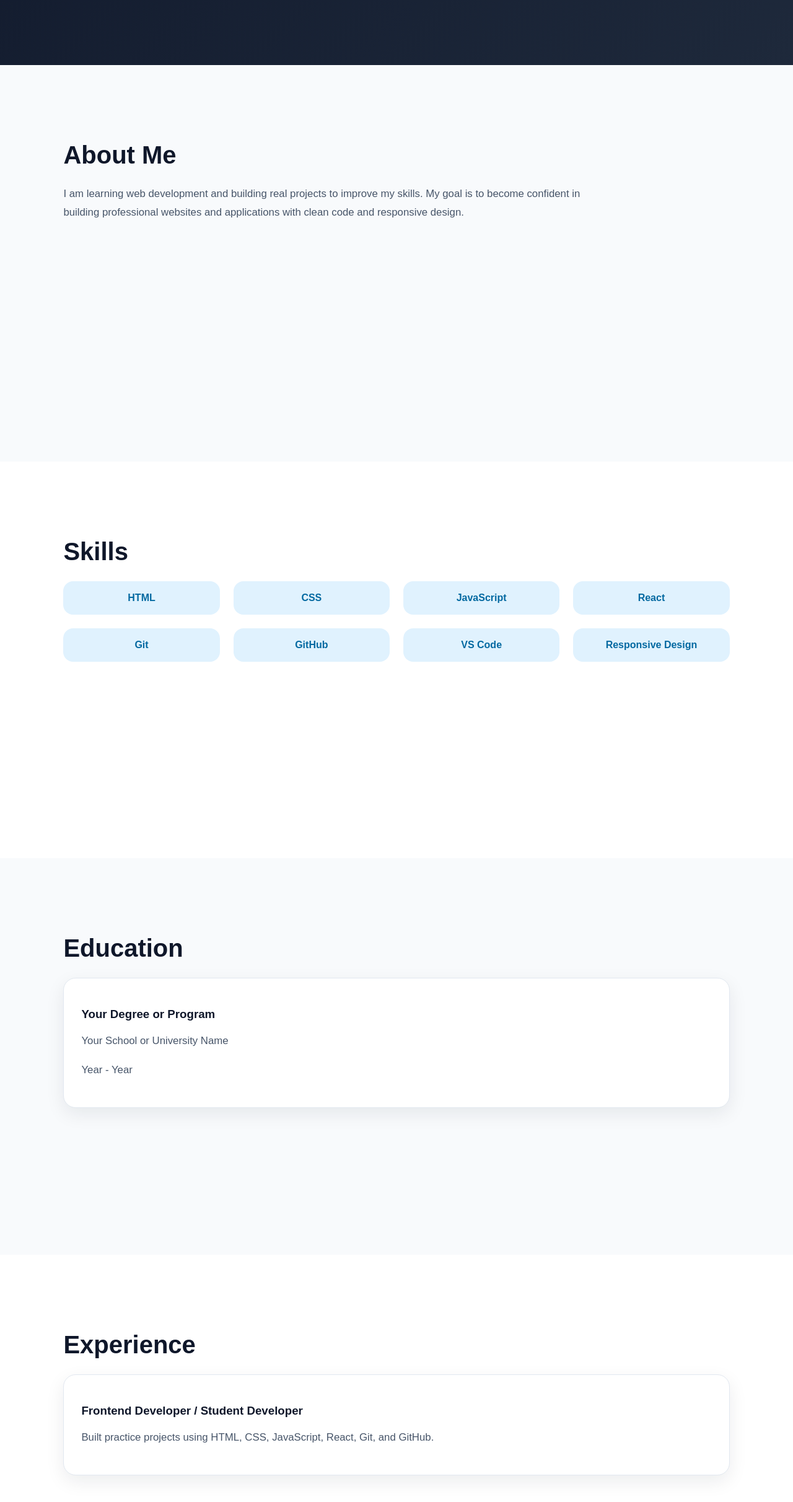
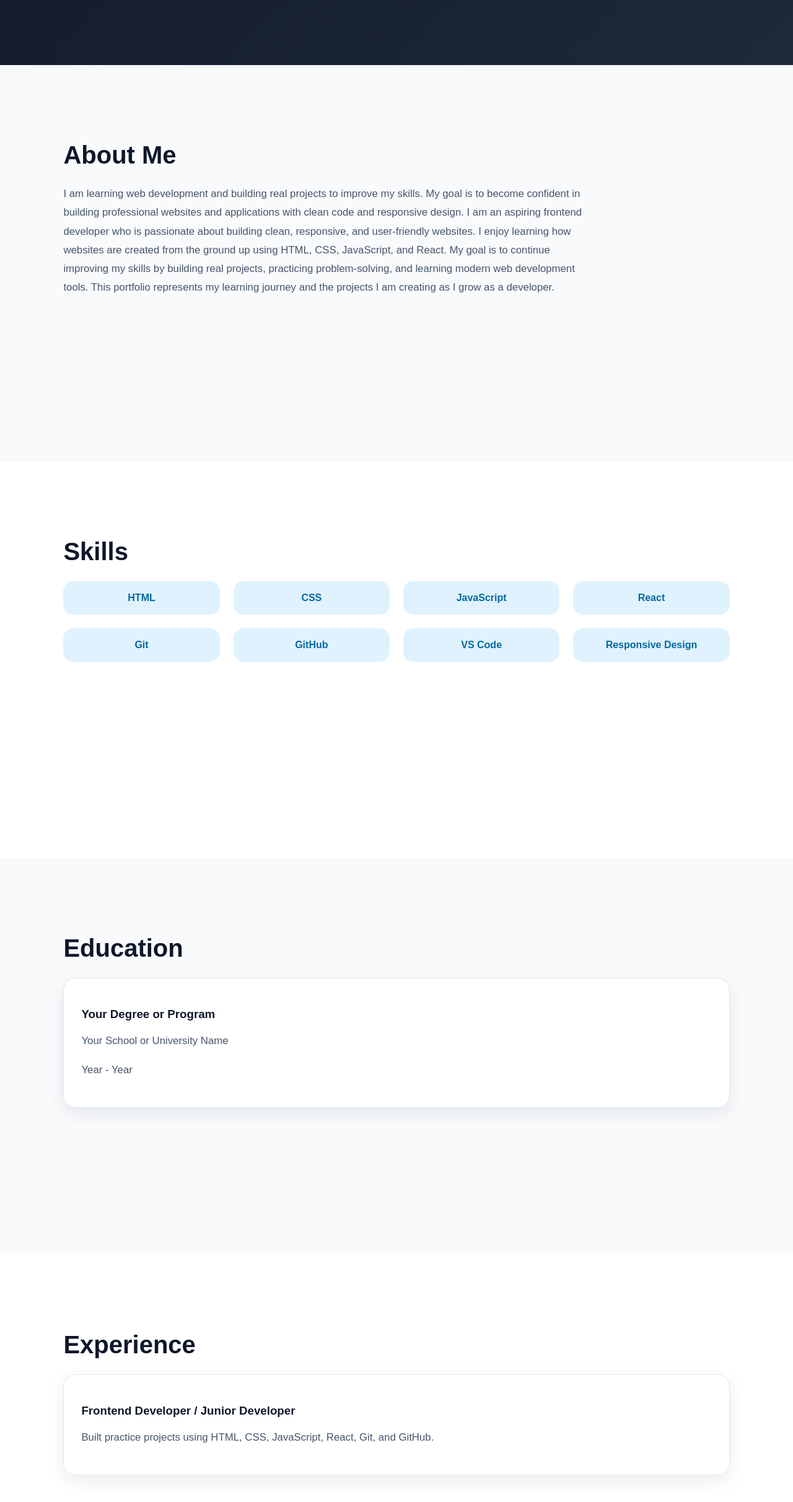
Before and after one commit to SabitAbdul/my-portfolio, a React (Vite) app: page / in a window 1280 px wide. Shown: the part 757-3181 px from the top of the page at 62% size. Built offline with nearby package versions, Linux system fonts and the light colour scheme.

Commit message:
first attempt

```diff
--- a/src/App.jsx
+++ b/src/App.jsx
@@ -46,6 +46,11 @@ function App() {
           I am learning web development and building real projects to improve my
           skills. My goal is to become confident in building professional
           websites and applications with clean code and responsive design.
+          I am an aspiring frontend developer who is passionate about building clean, responsive, and user-friendly websites.
+          I enjoy learning how websites are created from the ground up using HTML, CSS, JavaScript, and React.
+
+          My goal is to continue improving my skills by building real projects, practicing problem-solving, and learning modern web development tools.
+          This portfolio represents my learning journey and the projects I am creating as I grow as a developer.
         </p>
       </section>
 
@@ -77,7 +82,7 @@ function App() {
         <h2>Experience</h2>
 
         <div className="card">
-          <h3>Frontend Developer / Student Developer</h3>
+          <h3>Frontend Developer / Junior Developer</h3>
           <p>
             Built practice projects using HTML, CSS, JavaScript, React, Git, and
             GitHub.
```
